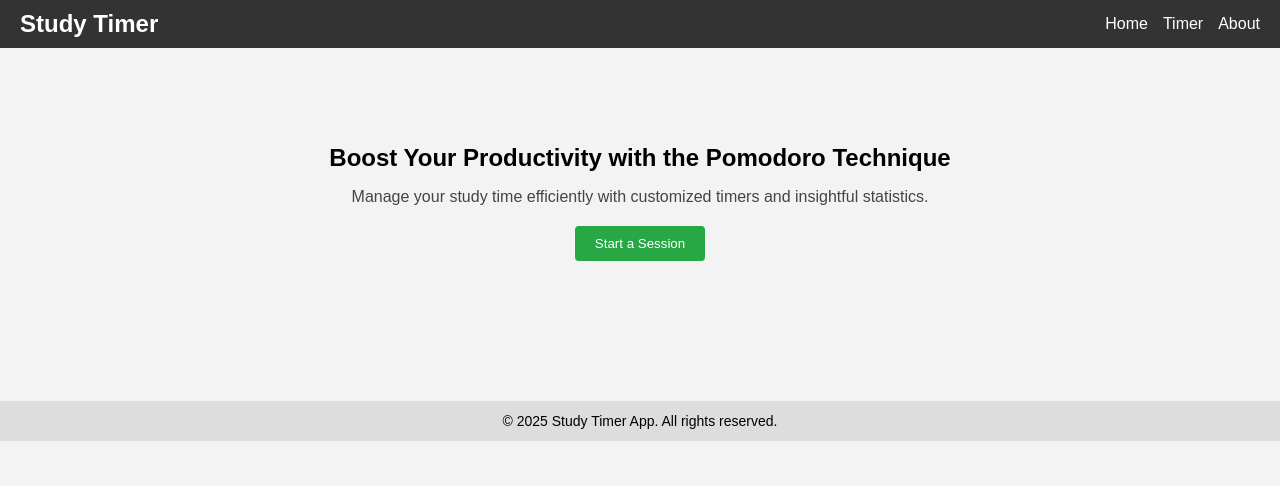
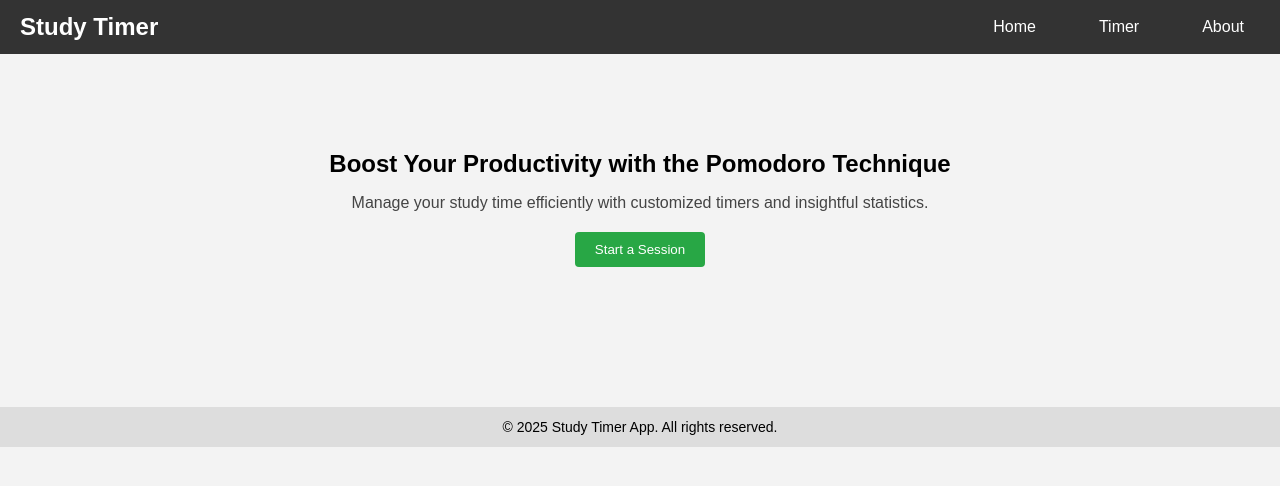
Before and after one commit to Sankalp13353/timmer-capstone, a React (Create React App) app: page / in a window 1280 px wide. Shown: the top 486 px of the page. Built offline with nearby package versions, Linux system fonts and the light colour scheme.

Commit message:
NavBar css

```diff
--- a/src/styles/navbar.css
+++ b/src/styles/navbar.css
@@ -0,0 +1,30 @@
+src/components/Navbar.css
+
+.navbar {
+  background-color: #333;
+  color: white;
+  padding: 1rem;
+  display: flex;
+  justify-content: space-between;
+  align-items: center;
+}
+
+.navbar h2 {
+  margin: 0;
+}
+
+.nav-links {
+  display: flex;
+  gap: 1rem;
+}
+
+.nav-links a {
+  color: white;
+  text-decoration: none;
+  padding: 0.5rem 1rem;
+  transition: background-color 0.3s;
+}
+
+.nav-links a:hover {
+  background-color: #555;
+}
```
